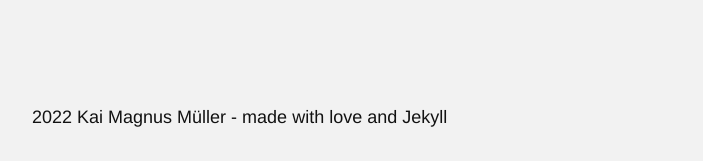
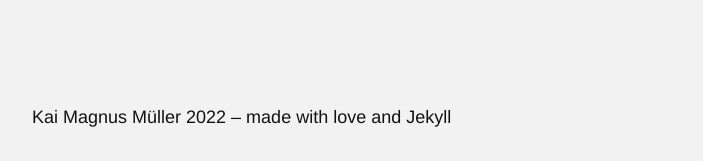
Before and after one commit to KaiMagnusMueller/kaimagnus.de, a Jekyll site: the page built from index.html, in a window 1280 px wide. Shown: the part 2756-2917 px from the top of the page, without its empty margins (288-991 px from the left). Built offline with Jekyll 4.4.1, drawn with Linux system fonts in a browser that asks for light colours; nearby versions of some CDN libraries; some web fonts are replaced; library files that are not in the unit come from our copies.

Commit message:
CSS & text fixes
- renamed grid-sec-l to grid-span--all
- changed footer text

```diff
--- a/_includes/contact.html
+++ b/_includes/contact.html
@@ -1,4 +1,4 @@
-<address class="grid-sec-l">
+<address class="grid-span--all">
     <h2 class="contact-text">
         You are very welcome to contact me <a class="" href="https://www.twitter.com/_kaimagnus">@_kaimagnus</a> or say
         <a class="special"
--- a/_includes/footer.html
+++ b/_includes/footer.html
@@ -1,6 +1,6 @@
 <section id="contact" class="grid-4 section-thin margin-bt--l">
 
-    <div class="list-header border-btm grid-sec-l">
+    <div class="list-header border-btm grid-span--all">
         <p class="left text-list-header">Contact</p>
     </div>
 
@@ -9,5 +9,5 @@
 </section>
 
 <footer class="footer grid-4 section-thin margin-bt--s">
-    <p>{{ site.time | date: '%Y' }} Kai Magnus Müller - made with love and Jekyll</p>
+    <p>Kai Magnus Müller {{ site.time | date: '%Y' }} – made with love and Jekyll</p>
 </footer>
--- a/_scss/_base.scss
+++ b/_scss/_base.scss
@@ -263,8 +263,8 @@
   justify-content: space-between;
 }
 
-.grid-sec-l {
-  grid-column: span 5;
+.grid-span--all {
+  grid-column: 1 / -1;
 }
 
 figcaption,
--- a/backup of changes full width horiz lines.css
+++ b/backup of changes full width horiz lines.css
@@ -49,8 +49,8 @@
 
 .flex-space-between { display: flex; justify-content: space-between; }
 
-.grid-sec-l { grid-column: span 5; }
-.grid-sec-l {grid-column: span 5;/* width: 50%; *//* margin: auto; */}
+.grid-span--all { grid-column: span 5; }
+.grid-span--all {grid-column: span 5;/* width: 50%; *//* margin: auto; */}
 
 figcaption p, .use-case-figcaption p, figcaption-project p { font-size: 18px; font-weight: 500; line-height: 25px; margin: 14px 0 14px 0; margin-bottom: 0; }
 
--- a/index.html
+++ b/index.html
@@ -10,7 +10,7 @@
 ---
 
 <header id="hero" class="grid-4 section-thin margin-bt--xl margin-top--s">
-    <div class="personal-intro grid-sec-l text-title ">
+    <div class="personal-intro grid-span--all text-title ">
         <p><span class="inline-highlight">Hi, I’m Kai Magnus.</span><br> A product designer at <a
                 href="https://www.syncier.com">Syncier</a>, working on human centered experiences and products.
             Previously, I spent some time at <a href="https://www.intuity.de">Intuity</a> working for automotive
@@ -30,7 +30,7 @@
 <section id="projects"
     class="projects-waterfall mobile-projects-limit mobile-small-projects-grid grid-4 section-thin margin-top--l margin-bt--l ">
 
-    <div class="project-section grid-sec-l">
+    <div class="project-section grid-span--all">
 
         <div class="list-header border-btm">
             <p class="left text-list-header">Projects</p>
@@ -131,13 +131,13 @@
 <section id="article" class="grid-4 section-thin margin-top--l margin-bt--xl">
     <!--    <div class="">-->
 
-    <div class="article-section grid-sec-l">
+    <div class="article-section grid-span--all">
         {% if site.articles == true %}
         <div class="list-header border-btm">
             <p class="left text-list-header">Articles</p>
         </div>
 
-        <ul class="main-section projects-list grid-sec-l">
+        <ul class="main-section projects-list grid-span--all">
             {% for article in site.categories.articles limit: 3 %}
             <li class="list-item text-list-item border-btm">
                 <a class="ts-right-20" href="{{ article.url }}"
@@ -199,7 +199,7 @@
 </section>
 
 <section id="vita" class="grid-4 section-thin margin-top--l margin-bt--l">
-    <div class="vita-section grid-sec-l">
+    <div class="vita-section grid-span--all">
         <div class="list-header vita-divider border-btm">
             <p class="left text-list-header">Vita</p>
         </div>
```
